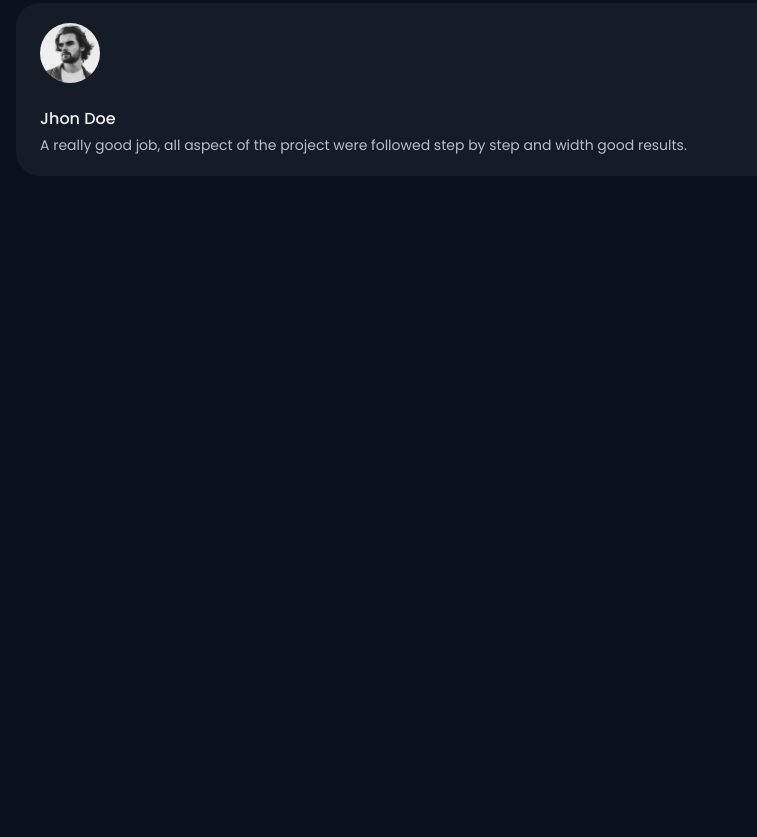
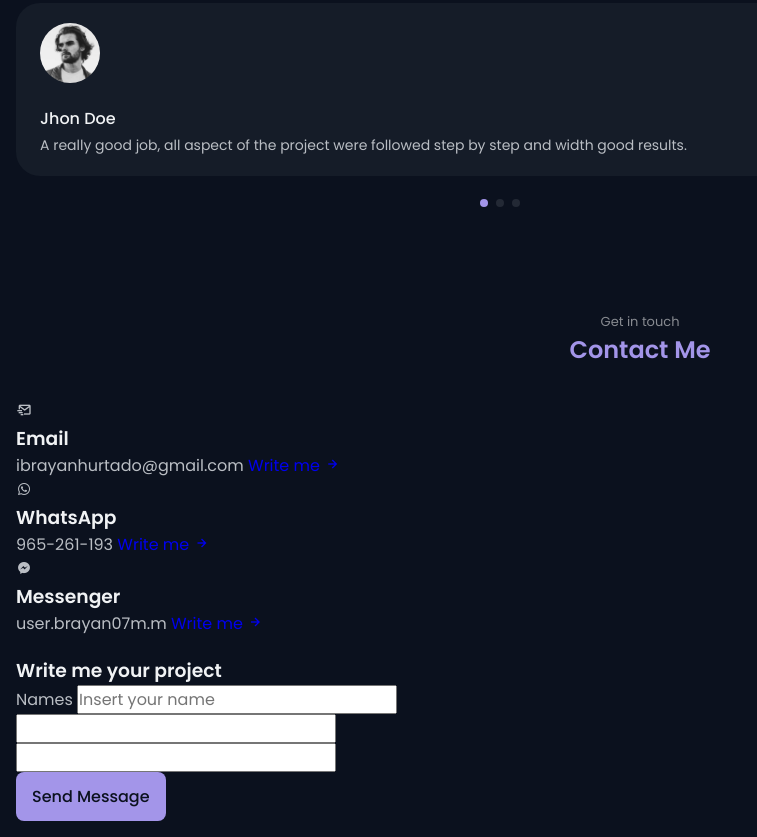
Before and after one commit to BrayanHurtado07/Portfolio_Brayan, a plain HTML site: page index.html in a window 1280 px wide. Shown: the part 5578-6415 px from the top of the page, without its empty margins (0-757 px from the left). Before the commit the page ends 5906 px from the top, so only its background shows below. Drawn offline with nearby package versions, Linux system fonts and the light colour scheme.

Commit message:
Avane V.03 -> Change type email (line617)

```diff
--- a/assets/css/styles.css
+++ b/assets/css/styles.css
@@ -652,11 +652,11 @@ img {
 }
 
 /* Swiper class */
-.swiper-pagination-buller{
+.swiper-pagination-bullet{
   background-color: var(--text-color-light);
 }
 
-.swiper-pagination-buller-active{
+.swiper-pagination-bullet-active{
   background-color: var(--first-color);
 }
 
--- a/assets/js/main.js
+++ b/assets/js/main.js
@@ -58,7 +58,7 @@ let swiperTestimonial = new Swiper(".testimonial__container", {
     grabCursor: true,
 
     pagination: {
-        el: ".swipper-pagination",
+        el: ".swiper-pagination",
         clickable: true,
     },
     breakpoints: {
--- a/index.html
+++ b/index.html
@@ -560,6 +560,68 @@
 
             <!--=============== CONTACT ===============-->
             <section class="contact section" id="contact">
+                <span class="section__subtitle">Get in touch</span>
+                <h2 class="section__title">Contact Me</h2>
+
+                <div class="contact__container container grid">
+                    <div class="contact__content">
+                        <h3 class="contact__title"></h3>
+
+                        <div class="contact__info">
+                            <div class="contact__card">
+                                <i class='bx bx-mail-send contact__card-icon' ></i>
+                                <h3 class="contact__card-title">Email</h3>
+                                <span class="contact__card-data">ibrayanhurtado@gmail.com</span>
+
+                                <a href="mailto:ibrayanhurtado@gmail.com" target="_blank" class="contact__button">
+                                    Write me <i class='bx bx-right-arrow-alt contact__button-icon' ></i>
+                                </a>
+                            </div>
+
+                            <div class="contact__card">
+                                <i class='bx bxl-whatsapp contact__card-icon' ></i>
+                                <h3 class="contact__card-title">WhatsApp</h3>
+                                <span class="contact__card-data">965-261-193</span>
+
+                                <a href="https://wa.link/6pt3hk" target="_blank" class="contact__button">
+                                    Write me <i class='bx bx-right-arrow-alt contact__button-icon' ></i>
+                                </a>
+                            </div>
+
+                            <div class="contact__card">
+                                <i class='bx bxl-messenger contact__card-icon' ></i>
+                                <h3 class="contact__card-title">Messenger</h3>
+                                <span class="contact__card-data">user.brayan07m.m</span>
+
+                                <a href="http://m.me/brayan07m.m" target="_blank" class="contact__button">
+                                    Write me <i class='bx bx-right-arrow-alt contact__button-icon' ></i>
+                                </a>
+                            </div>
+                        </div>
+                    </div>
+                    <div class="contact__content">
+                        <h3 class="contact__title">Write me your project</h3>
+                        <form action="" class="contact__form">
+                            <div class="contact__dorm-div">
+                                <label for="" class="contact__form-tag">Names</label>
+                                <input type="text" placeholder="Insert your name" class="contact__form-input">
+                            </div>
+
+                            <div class="contact__dorm-div">
+                                <label for="" class="contact__form-tag"></label>
+                                <input type="email" class="contact__form-input">
+                            </div>
+
+                            <div class="contact__dorm-div">
+                                <label for="" class="contact__form-tag"></label>
+                                <input type="text" class="contact__form-input">
+                            </div>
+
+                            <button class="button">Send Message</button>
+                        </form>
+                    </div>
+
+                </div>
 
             </section>
         </main>
@@ -580,5 +642,6 @@
 
         <!--=============== MAIN JS ===============-->
         <script src="assets/js/main.js"></script>
+
     </body>
 </html>
```
Also changed, not shown: assets/js/swiper-bundle.min.js.
